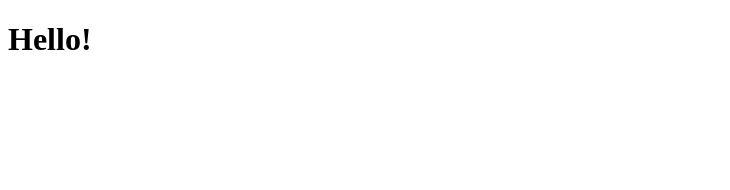
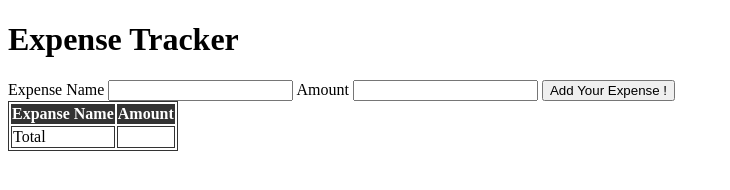
Before and after one commit to HassanMoussaa/Expense-Tracker, a plain HTML site: page index.html in a window 1280 px wide. Shown: the whole page, without its empty margins (0-730 px from the left). Drawn offline with nearby package versions, Linux system fonts and the light colour scheme.

Commit message:
added the form and table with some table styling

```diff
--- a/index.html
+++ b/index.html
@@ -9,7 +9,31 @@
     <script src="https://ajax.googleapis.com/ajax/libs/jquery/3.7.0/jquery.min.js"></script>
   </head>
   <body>
-    <h1>Hello!</h1>
+    <h1>Expense Tracker</h1>
+
+    <form action="">
+      <label for="expenseName">Expense Name</label>
+      <input type="text" id="expenseName" required />
+      <label for="amount">Amount</label>
+      <input type="text" id="amount" required />
+      <button>Add Your Expense !</button>
+    </form>
+
+    <table>
+      <thead>
+        <tr>
+          <th>Expanse Name</th>
+          <th>Amount</th>
+        </tr>
+      </thead>
+      <tbody>
+        <tr>
+          <td>Total</td>
+          <td></td>
+        </tr>
+      </tbody>
+    </table>
+
     <script src="scripts\script.js"></script>
   </body>
 </html>
--- a/styles/style.css
+++ b/styles/style.css
@@ -0,0 +1,10 @@
+table,
+td {
+  border: 1px solid #333;
+}
+
+thead,
+tfoot {
+  background-color: #333;
+  color: #fff;
+}
```
